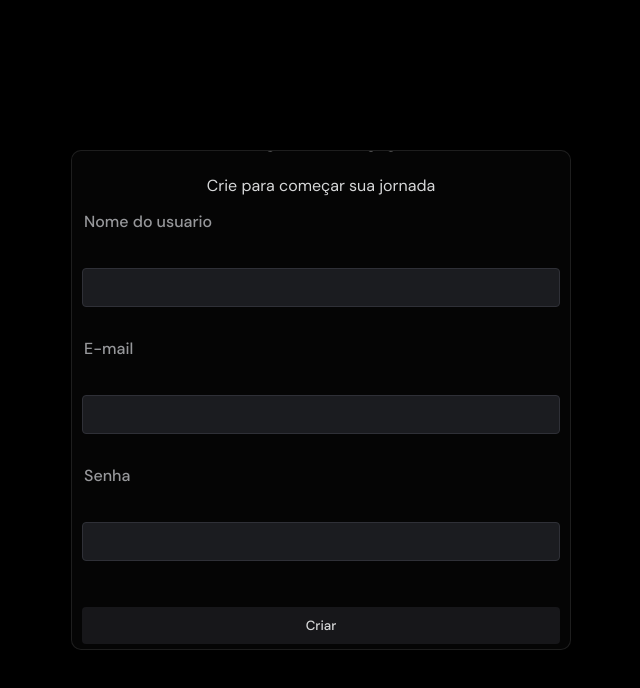
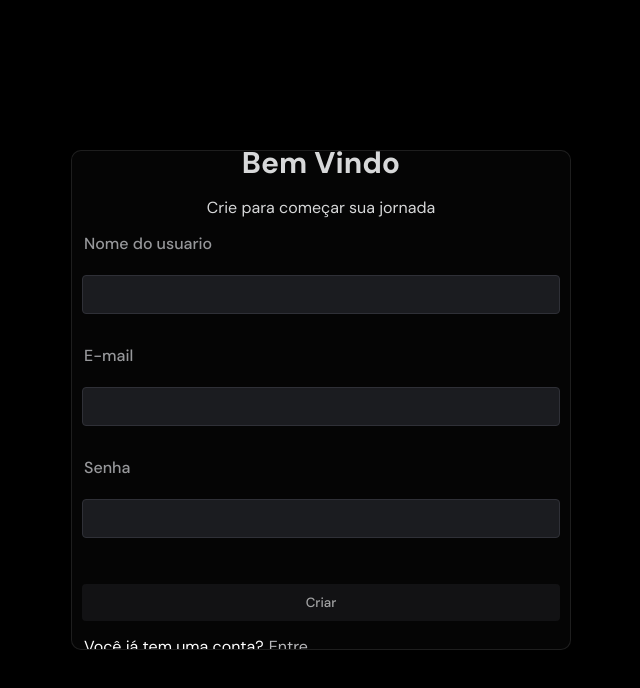
Before and after one commit to silvanocaina/PaletaForge.io, a React (Vite) app in the folder frontend/: page /user/create in a window 1280 px wide. Shown: the top 688 px of the page, without its empty margins (319-959 px from the left). Built offline with nearby package versions, Linux system fonts and the light colour scheme.

Commit message:
fix: Corrigindo o bug que aplica estilo sobre os inputs, agora usa uma classe propria para n afetar outros inputs

```diff
--- a/frontend/src/components/buttonForm.css
+++ b/frontend/src/components/buttonForm.css
@@ -1,4 +1,4 @@
-input {
+.button-form {
     margin-top: 15px;
     background-color: color-mix(in srgb, var(--onyx) 60%, var(--shadow-grey) 40%);
     color: color-mix(in srgb, var(--gunmetal) 20%, white 80%);
@@ -9,7 +9,7 @@
     border: none;
 }
 
-input:hover {
+.button-form {
     opacity: 0.75;
     cursor: pointer;
 }
--- a/frontend/src/components/buttonForm.tsx
+++ b/frontend/src/components/buttonForm.tsx
@@ -6,7 +6,7 @@
 
 function ButtonForm({ id, value }: ButtonFormProps) {
   return (
-    <input id={id} type='submit' value={value} />
+    <input id={id} type='submit' value={value} className='button-form' />
   );
 
 }
```
